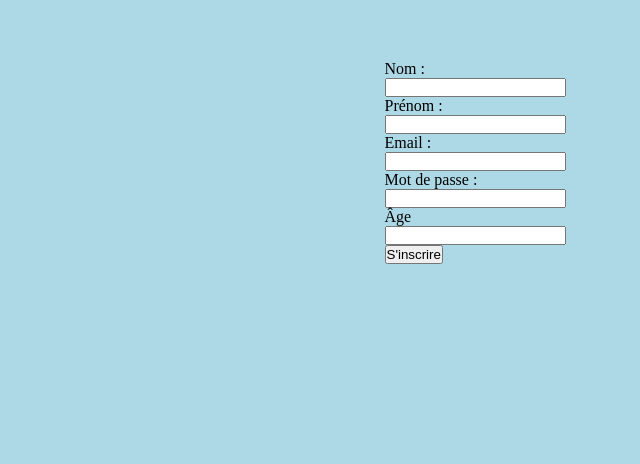
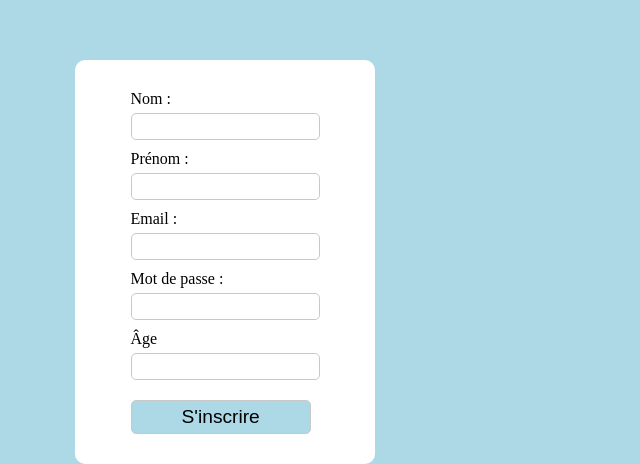
Before and after one commit to PierreLeboeuf/TP-Validation-Formulaire, a plain HTML site: page index.html in a window 1280 px wide. Shown: the part 340-804 px from the top of the page, without its empty margins (325-965 px from the left). Drawn offline with Linux system fonts and the light colour scheme.

Commit message:
correction

```diff
--- a/index.html
+++ b/index.html
@@ -34,7 +34,7 @@
                 <input type="text" id="age" placeholder=""><br>
                   <span id="ageErreur" style="color: red;"></span>
             </li>
-            <li class="bouton"><button type="submit">S'inscrire</button>
+            <li class="bouton"><button type="submit" id="bouton">S'inscrire</button>
             </li>
 
         </ul>
--- a/script.js
+++ b/script.js
@@ -79,6 +79,8 @@ formulaire.addEventListener('submit', function (event) {
     const majuscule = /[A-Z]/; // Au moins une majuscule
     const miniscule= /[a-z]/; // Au moins une minuscule
     const chiffre = /[0-9]/; // Au moins un chiffre
+// ou  /^(?=.*[a-z])(?=.*[A-Z])(?=.*\d).{8,}$/;
+
 
     if (passwordValue === '') {
         passwordErreur.textContent = "Le mot de passe est obligatoire.";
@@ -108,7 +110,7 @@ formulaire.addEventListener('submit', function (event) {
         age.classList.add('error-border'); // Optionnel: ajoute une bordure rouge
         isValid = false;
     }
-
+// ou if(age.value < 18 || age.value > 99 || isNaN(age.value)) isNaN pour vérifier que ce n'est pas un nombre
 
 
     // Si le formulaire est valide, vous pouvez le soumettre ou effectuer d'autres actions
--- a/style.css
+++ b/style.css
@@ -16,11 +16,78 @@ body{
     background-color: white;
     display: flex;
     justify-content: center;
+    align-items: center;
     margin-top: 400px;
-    margin-left: 800px;
-    margin-right: 800px;
+    width: 300px;
+    margin-left: 400px;
+    border-radius: 10px;
+    padding: 30px;
 }
 
+#nom{
+    margin-top: 5px;
+padding: 5px 5px 5px 5px;
+border: 1px solid #c9c9c9;
+outline-color: lightblue;
+border-radius: 5px;
+
+}
+
+.prenom{
+    margin-top: 10px;
+}
+#prenom{
+     margin-top: 5px;
+padding: 5px 5px 5px 5px;
+border: 1px solid #c9c9c9;
+outline-color: lightblue;
+border-radius: 5px;
+
+}
+.email{
+    margin-top: 10px;
+}
+#email{
+     margin-top: 5px;
+padding: 5px 5px 5px 5px;
+border: 1px solid #c9c9c9;
+outline-color: lightblue;
+border-radius: 5px;
+
+}
+.password{
+    margin-top: 10px;
+}
+#password{
+     margin-top: 5px;
+padding: 5px 5px 5px 5px;
+border: 1px solid #c9c9c9;
+outline-color: lightblue;
+border-radius: 5px;
+
+}
+.age{
+    margin-top: 10px;
+}
+#age{
+     margin-top: 5px;
+padding: 5px 5px 5px 5px;
+border: 1px solid #c9c9c9;
+outline-color: lightblue;
+border-radius: 5px;
+
+}
+
+#bouton{
+    background-color: lightblue;
+    font-size:larger;
+padding: 5px 50px 5px 50px;
+margin-top: 20px;
+border: 1px solid #c9c9c9;
+outline-color: lightblue;
+border-radius: 5px;
+
+}
 .error-border {
   border: 1px solid red;
 }
```
Also changed, not shown: 2 other files.
